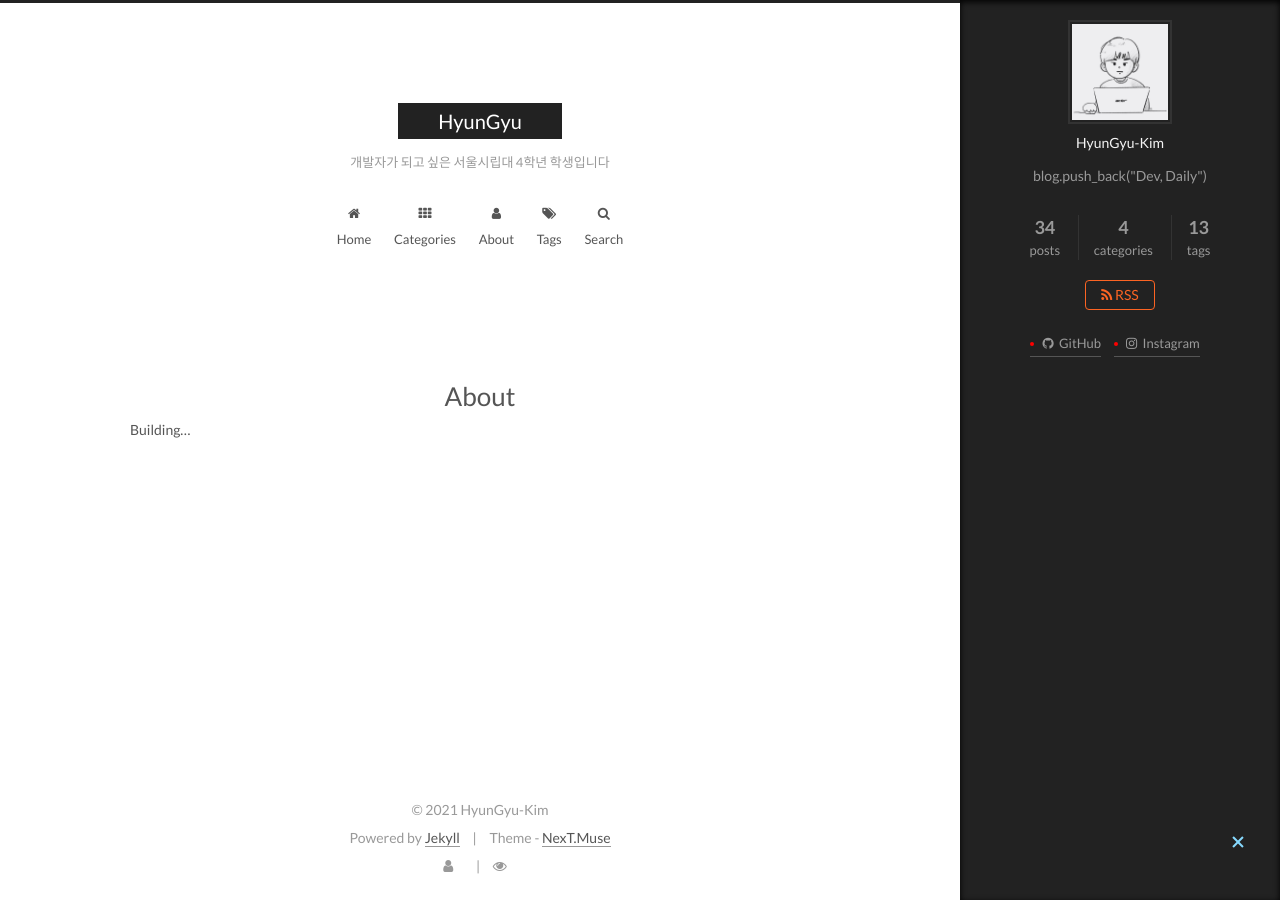
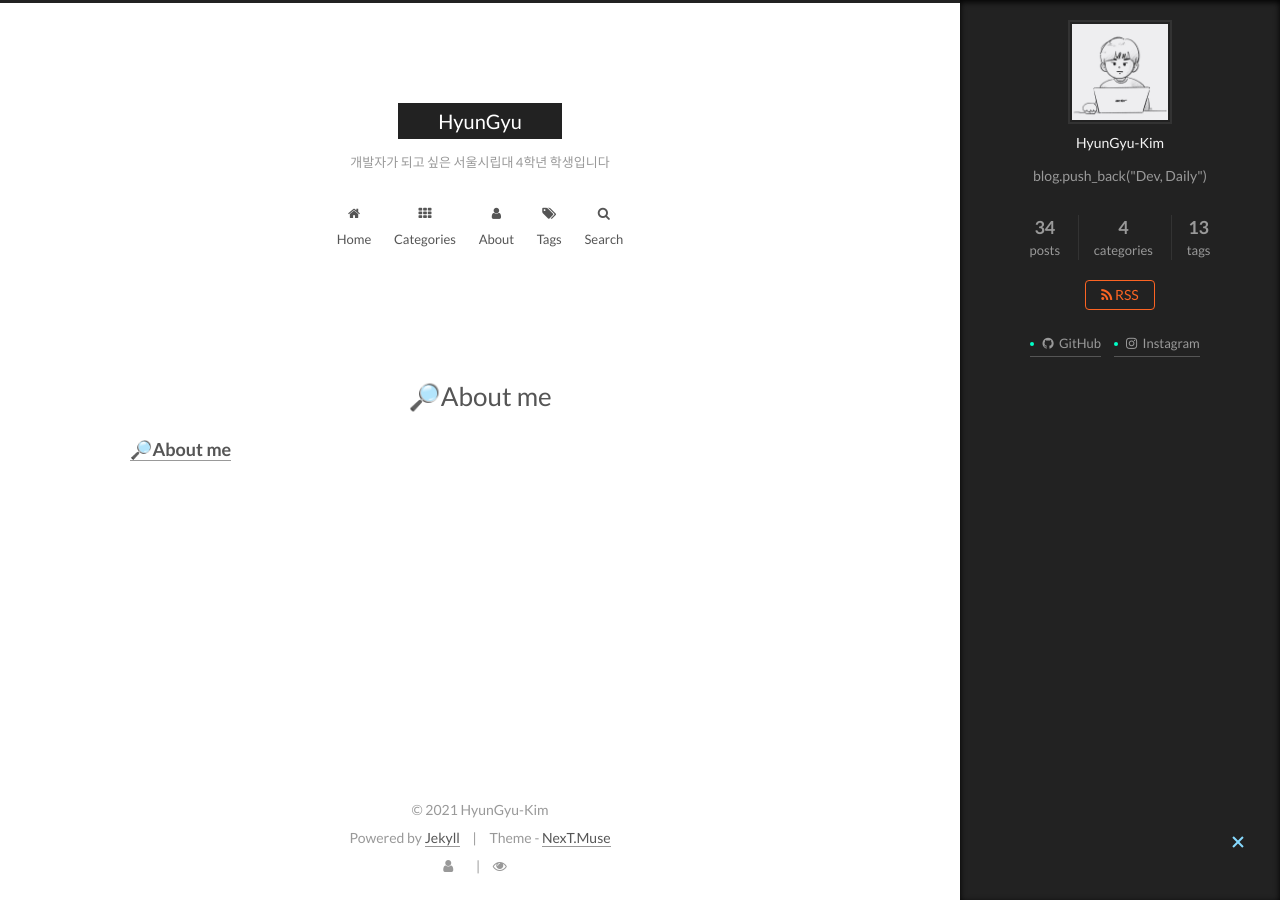
Before and after one commit to gusrb3164/gusrb3164.github.io, a Jekyll site: the page built from about/index.md, in a window 1280 px wide. Built offline with Jekyll 4.4.1, drawn with Linux system fonts in a browser that asks for light colours; comment, search, counter and statistics services are not loaded; our own code applies the rules of GitHub Pages for plain Markdown files.

Commit message:
add about page

```diff
--- a/about/index.md
+++ b/about/index.md
@@ -3,4 +3,4 @@
 type: about
 ---
 
-Building...
+### [🔎About me](https://www.notion.so/56f60bade97b4eba8344c33fff7908d9)
```
